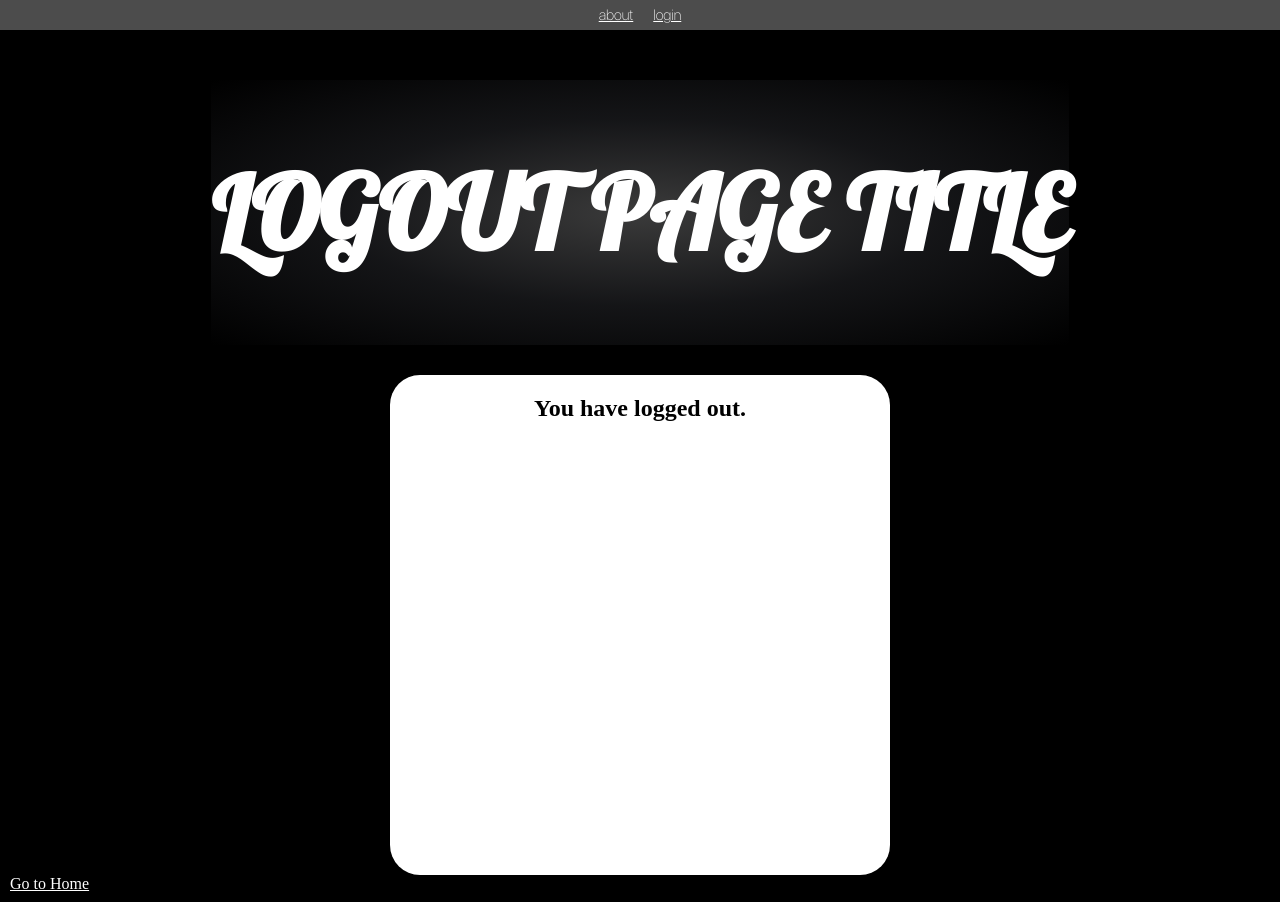
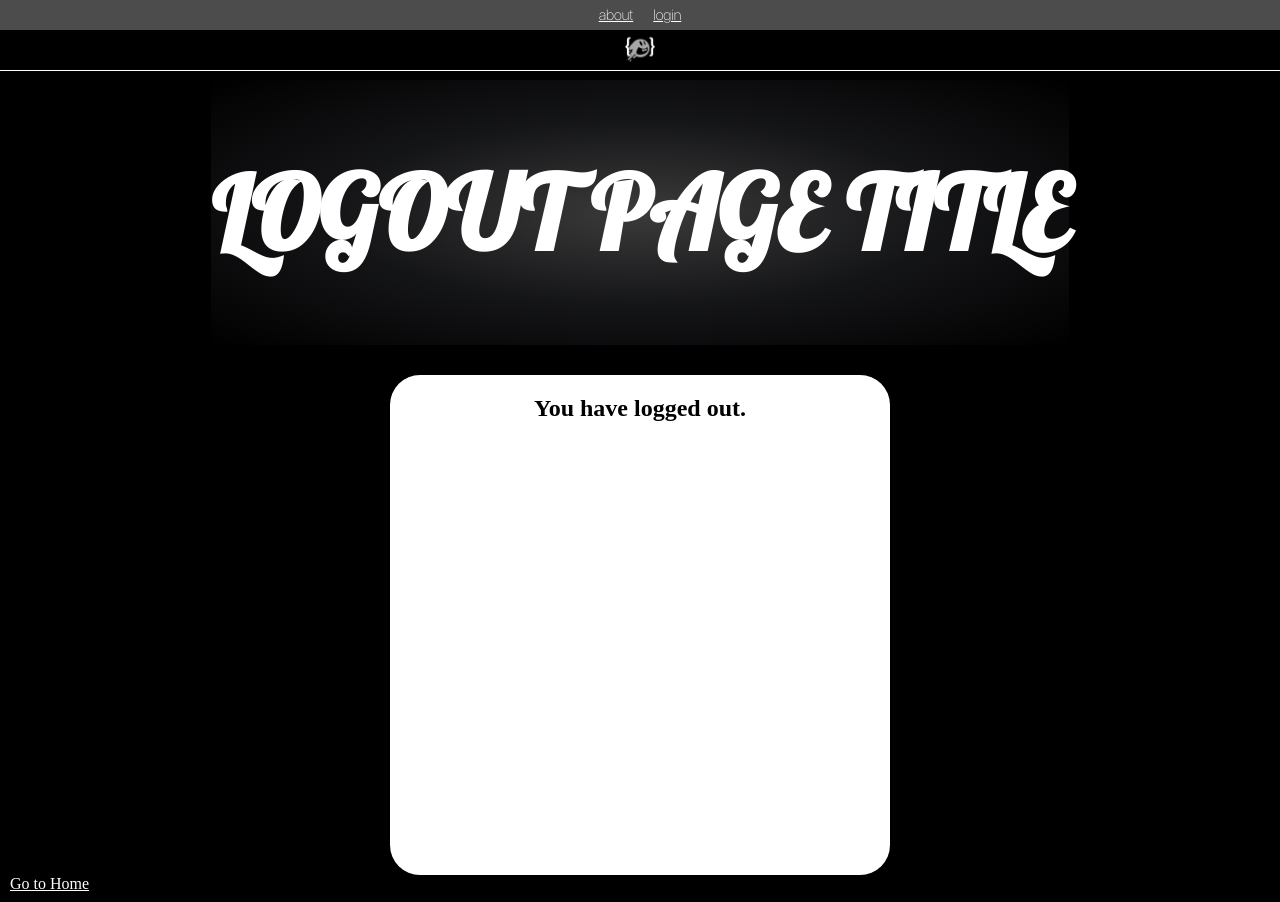
Before and after one commit to Gglws/Code-Ghost, a React (Create React App) app: page /logout in a window 1280 px wide. Built offline with nearby package versions, Linux system fonts and the light colour scheme.

Commit message:
added home button to logout screen

```diff
--- a/src/components/Logout.js
+++ b/src/components/Logout.js
@@ -1,5 +1,6 @@
 import { Link } from "react-router-dom";
 import HeaderMenu from "../robin/HeaderMenu.js";
+import Header from '../robin/Header.js'
 import './Login.css'
 
 export default function Logout() {
@@ -8,6 +9,7 @@ export default function Logout() {
   return (
     <div>
       <HeaderMenu />
+      <Header />
       <div className="header-container-login">
         <div className="header-login">
           <h1>LOGOUT PAGE TITLE</h1>
```
